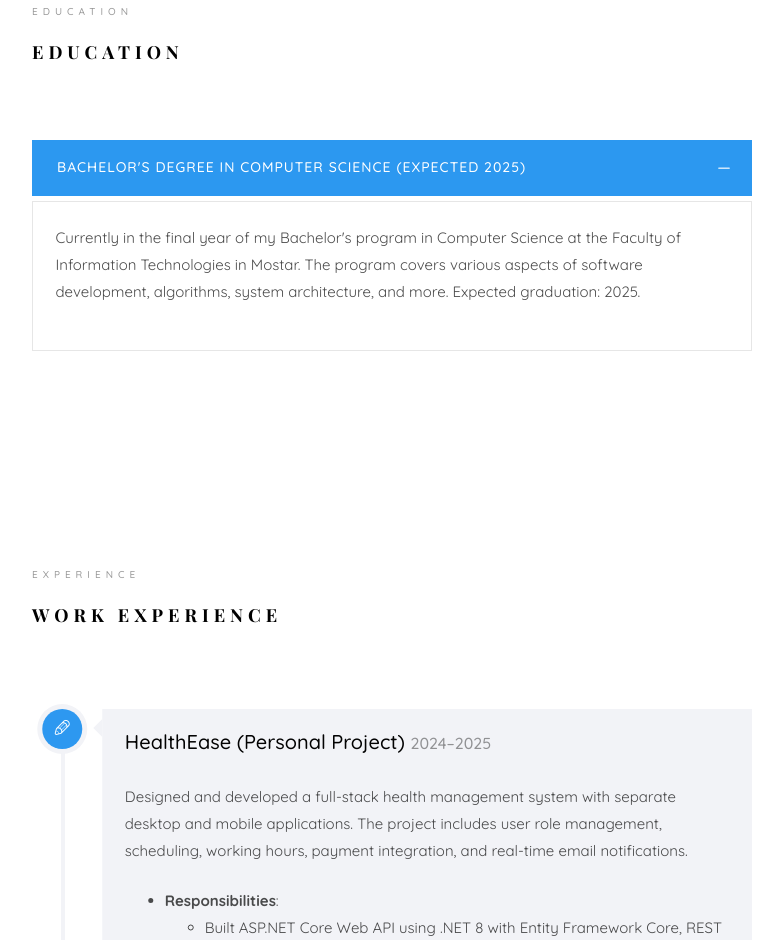
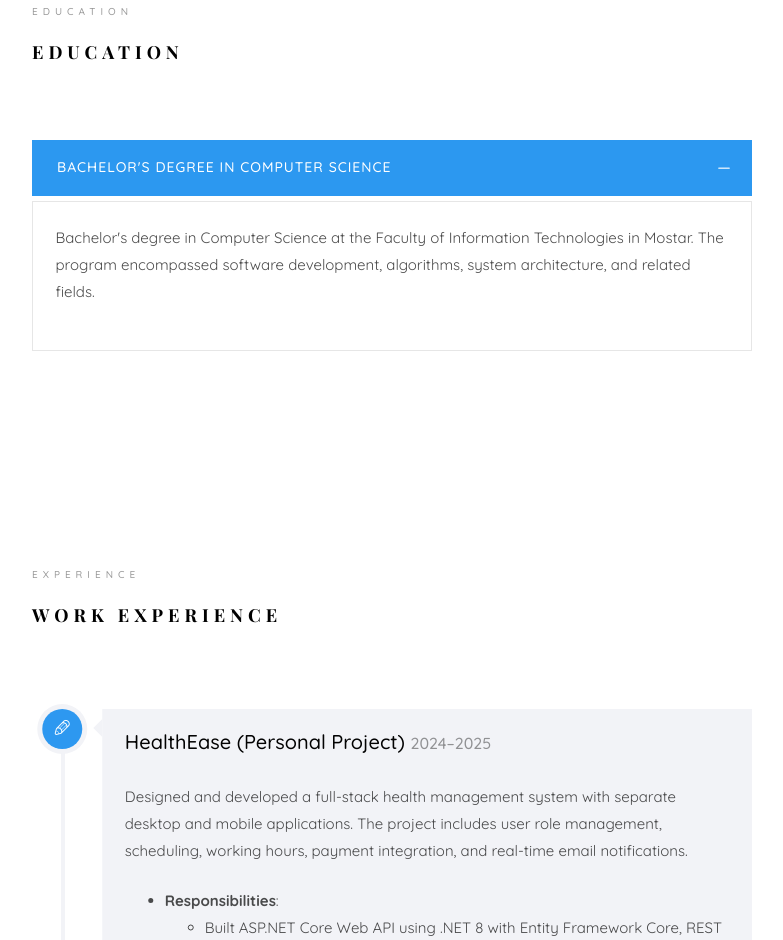
Before and after one commit to Haris-Dz/portfolio, a plain HTML site: page index.html in a window 1280 px wide. Shown: the part 2483-3423 px from the top of the page, without its empty margins (398-1181 px from the left). Drawn offline with nearby package versions, Linux system fonts and the light colour scheme; files whose address does not match are found by name; a web font is replaced by a local one.

Commit message:
bsc update

```diff
--- a/index.html
+++ b/index.html
@@ -229,15 +229,16 @@
 										<div class="panel-heading" role="tab" id="headingOne">
 											<h4 class="panel-title">
 												<a data-toggle="collapse" data-parent="#accordion" href="#collapseOne" aria-expanded="true" aria-controls="collapseOne">
-													Bachelor's Degree in Computer Science (Expected 2025)
+													Bachelor's Degree in Computer Science
 												</a>
 											</h4>
 										</div>
 										<div id="collapseOne" class="panel-collapse collapse in" role="tabpanel" aria-labelledby="headingOne">
 											<div class="panel-body">
-												<p>Currently in the final year of my Bachelor's program in Computer Science at the Faculty of Information Technologies in Mostar. The program covers various aspects of software development, algorithms, system architecture, and more. Expected graduation: 2025.</p>
+												<p>Bachelor's degree in Computer Science at the Faculty of Information Technologies in Mostar. The program encompassed software development, algorithms, system architecture, and related fields.</p>
 											</div>
 										</div>
+
 									</div>
 			</section>
 
```
